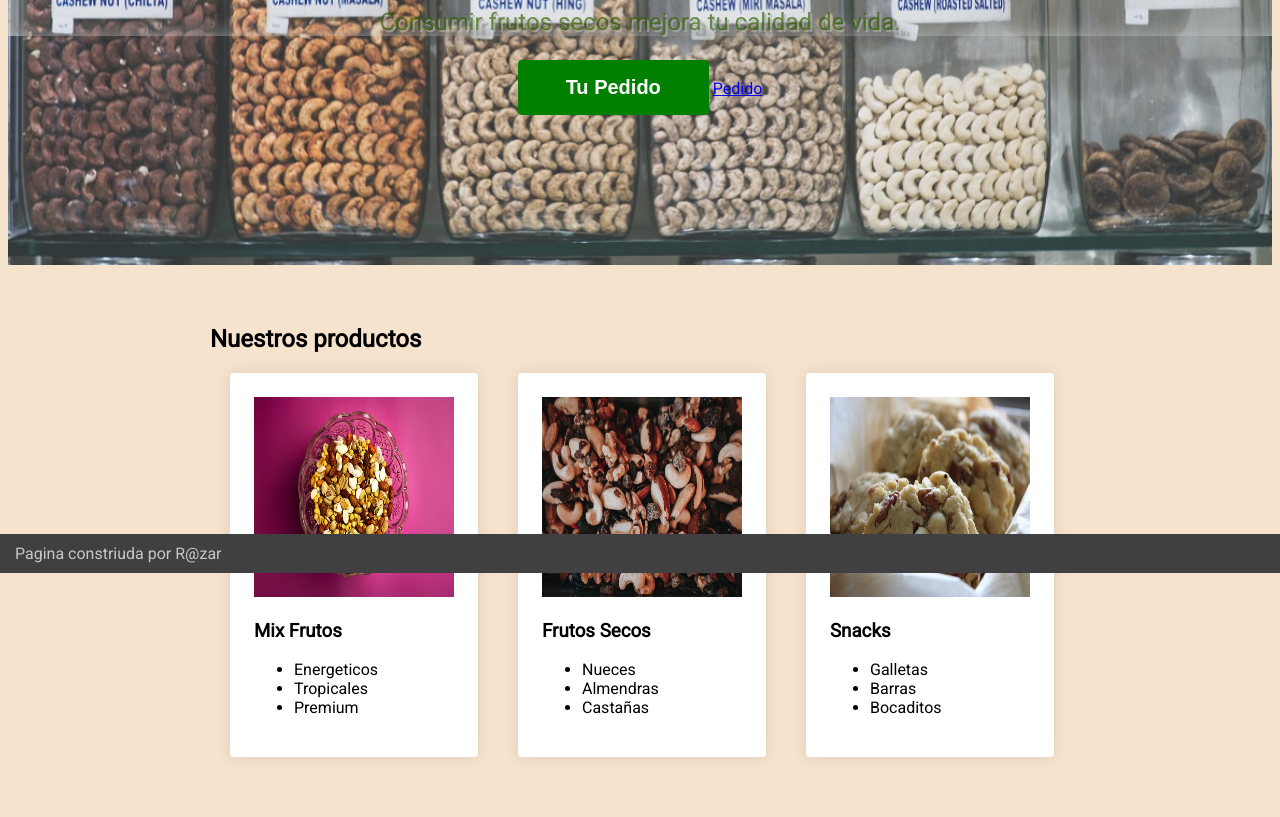
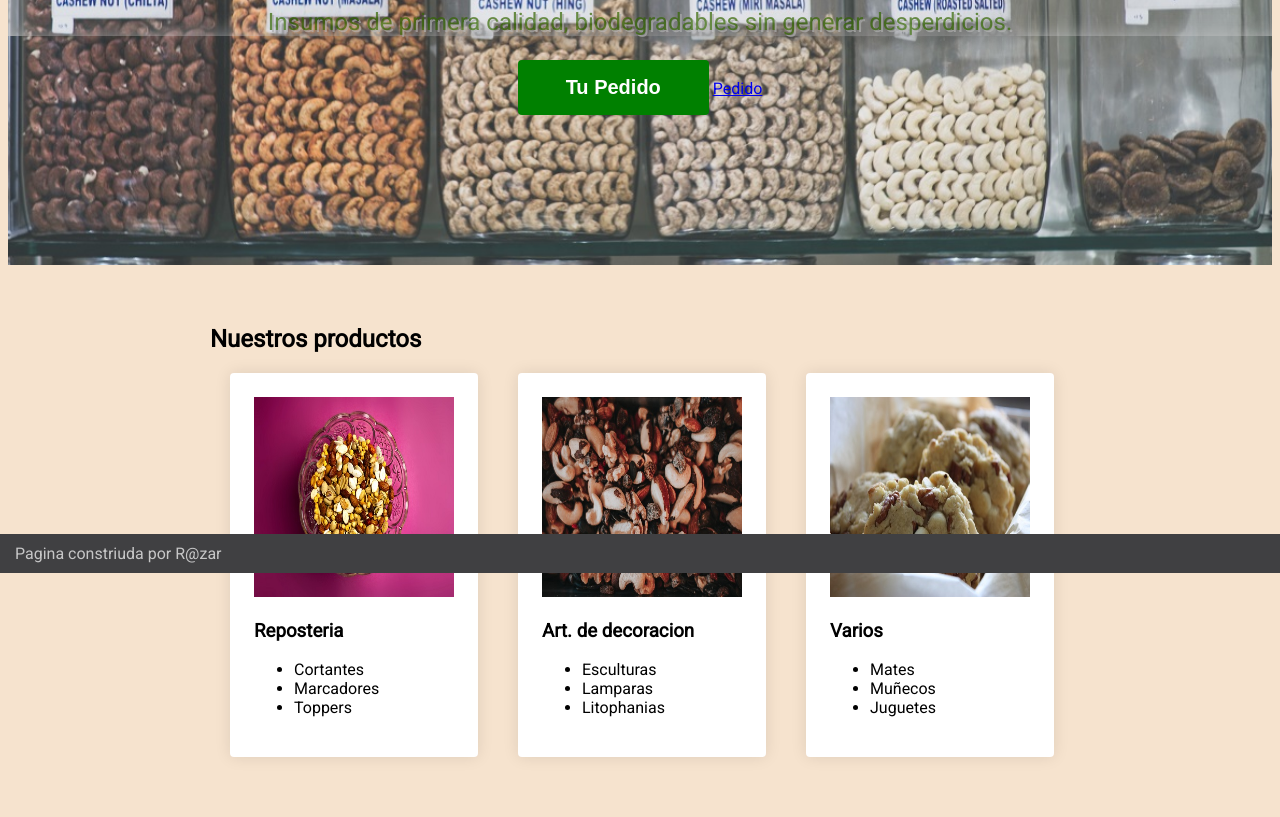
Before and after one commit to flysalsi/landingpages, a plain HTML site: page index.html in a window 1280 px wide. Shown: the part 227-1044 px from the top of the page. Drawn offline with Linux system fonts and the light colour scheme.

Commit message:
Update index.html
NUevo rubro

```diff
--- a/index.html
+++ b/index.html
@@ -2,7 +2,7 @@
 <html lang="en">
 	<head>
 	  <meta charset="UTF-8">
-	  <title>@BioFrutosSecos</title>
+	  <title>@SIC3D.ar</title>
 
 	  <!-- Change these Google fonts with your own choice -->
 	  <link href="https://fonts.googleapis.com/css?family=Roboto&display=swap" rel="stylesheet">
@@ -24,8 +24,8 @@
 	  <!-- Banner section -->
 	  <div class="banner-wrap">
 	  	<div class="box">
-	  	<h1>Cambia tus habitos alimenticios</h1>
-	  	<p>Consumir frutos secos mejora tu calidad de vida.</p>
+	  	<h1>Tu lo imaginas, nosotros lo imprimimos</h1>
+	  	<p>Insumos de primera calidad, biodegradables sin generar desperdicios.</p>
 	  	</div>
 	  	<button>Tu Pedido</button>
 		  <a href="https://wa.me/543515459329">Pedido</a>
@@ -36,29 +36,29 @@
 	  	<div class="cards-container">
 		  	<div class="card">
 		  		<img src="images/mix.jpg">
-		  		<h3>Mix Frutos</h3>
+		  		<h3>Reposteria</h3>
 		  		<ul>
-					<li>Energeticos</li>
-					<li>Tropicales</li>
-					<li>Premium</li>
+					<li>Cortantes</li>
+					<li>Marcadores</li>
+					<li>Toppers</li>
 				</ul>
 		  	</div>
 		  	<div class="card">
 		  		<img src="images/frutos.jpg">
-		  		<h3>Frutos Secos</h3>
+		  		<h3>Art. de decoracion</h3>
 		  		<ul>
-					<li>Nueces</li>
-					<li>Almendras</li>
-					<li>Castañas</li>
+					<li>Esculturas</li>
+					<li>Lamparas</li>
+					<li>Litophanias</li>
 				</ul>
 		  	</div>
 		  	<div class="card">
 		  		<img src="images/snacks.jpg">
-		  		<h3>Snacks</h3>
+		  		<h3>Varios</h3>
 		  		<ul>
-					<li>Galletas</li>
-					<li>Barras</li>
-					<li>Bocaditos</li>
+					<li>Mates</li>
+					<li>Muñecos</li>
+					<li>Juguetes</li>
 				</ul>
 		  	</div>
 	  	</div>
```
